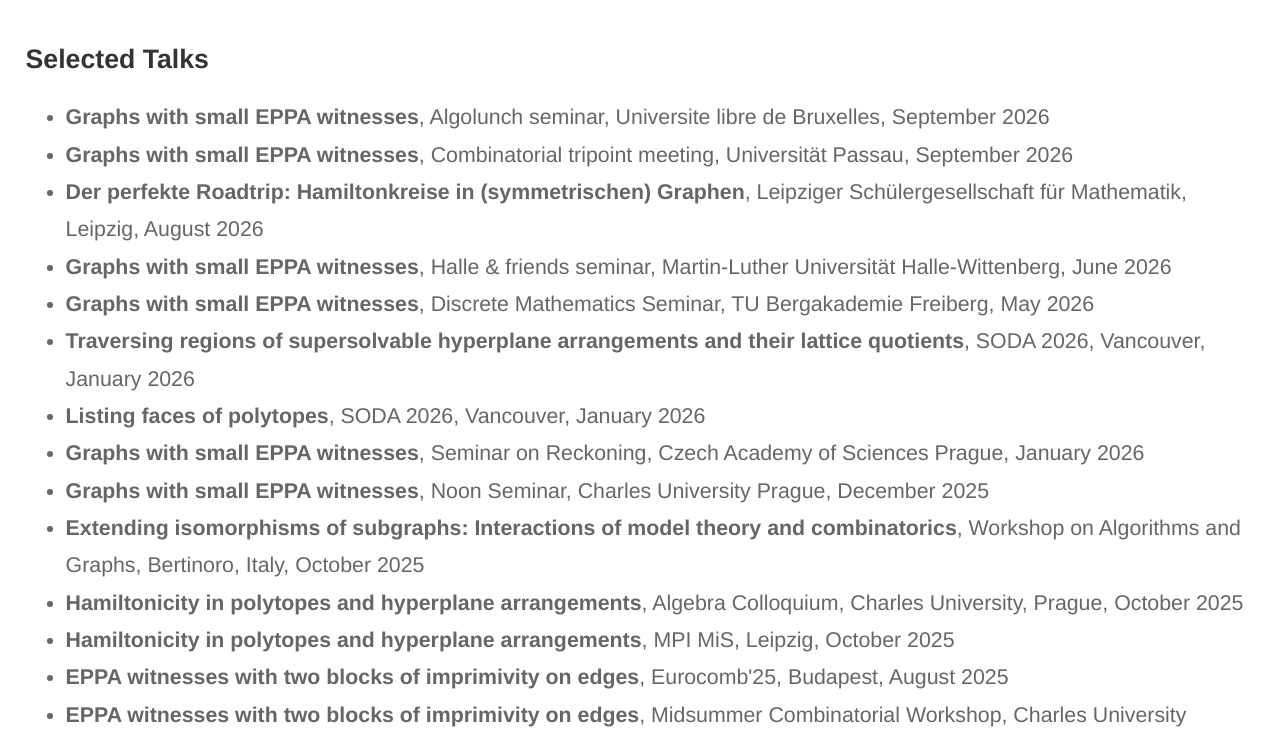
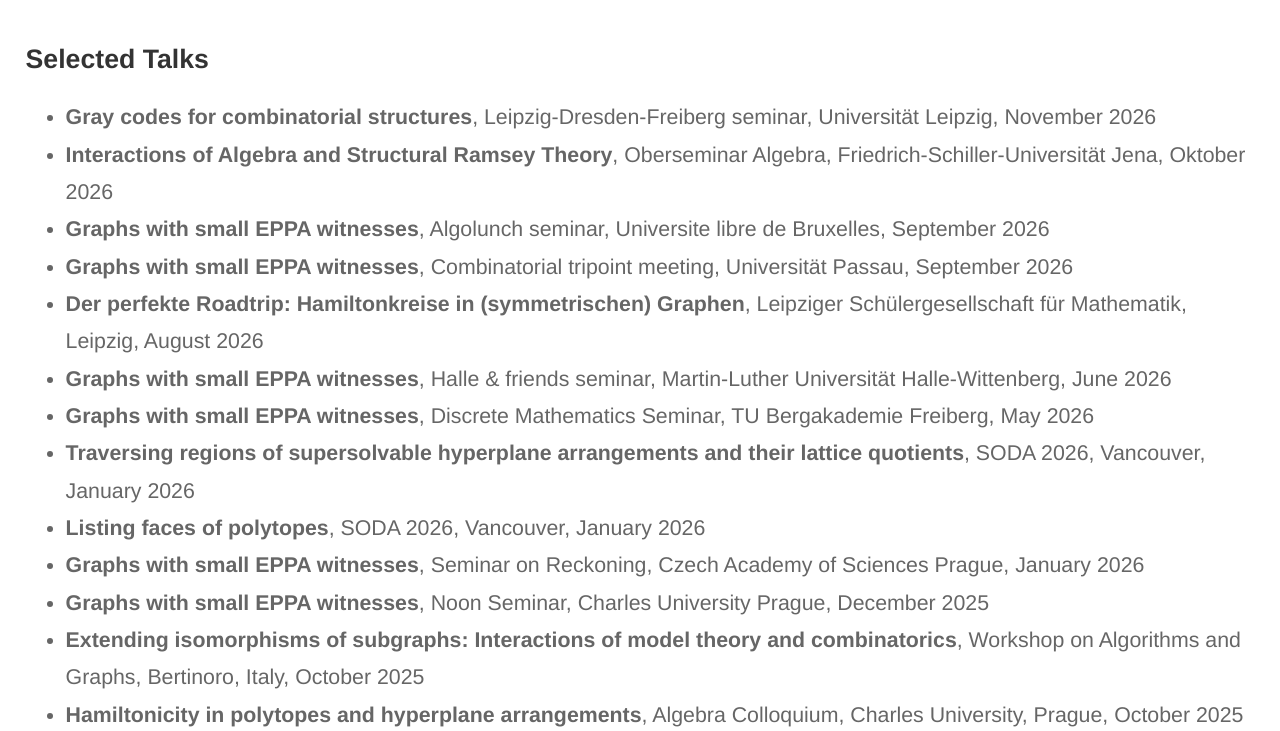
Before and after one commit to SofiaBrenner/sofiabrenner.github.io, a plain HTML site: page pages/talks.html in a window 1280 px wide. Shown: the part 68-799 px from the top of the page. Drawn offline with Linux system fonts and the light colour scheme.

Commit message:
Update talks.html

```diff
--- a/pages/talks.html
+++ b/pages/talks.html
@@ -16,6 +16,8 @@
       <div id="maincontent" class="listing">
         <h1>Selected Talks</h1>
         <ul>
+          <li> <strong> Gray codes for combinatorial structures</strong>, Leipzig-Dresden-Freiberg seminar, Universität Leipzig, November 2026 </li>
+          <li> <strong> Interactions of Algebra and Structural Ramsey Theory</strong>, Oberseminar Algebra, Friedrich-Schiller-Universität Jena, Oktober 2026 </li>
           <li> <strong> Graphs with small EPPA witnesses</strong>, Algolunch seminar, Universite libre de Bruxelles, September 2026 </li>
           <li> <strong> Graphs with small EPPA witnesses</strong>, Combinatorial tripoint meeting, Universität Passau, September 2026</li>
           <li> <strong> Der perfekte Roadtrip: Hamiltonkreise in (symmetrischen) Graphen</strong>, Leipziger Schülergesellschaft für Mathematik, Leipzig, August 2026 </li>
```
